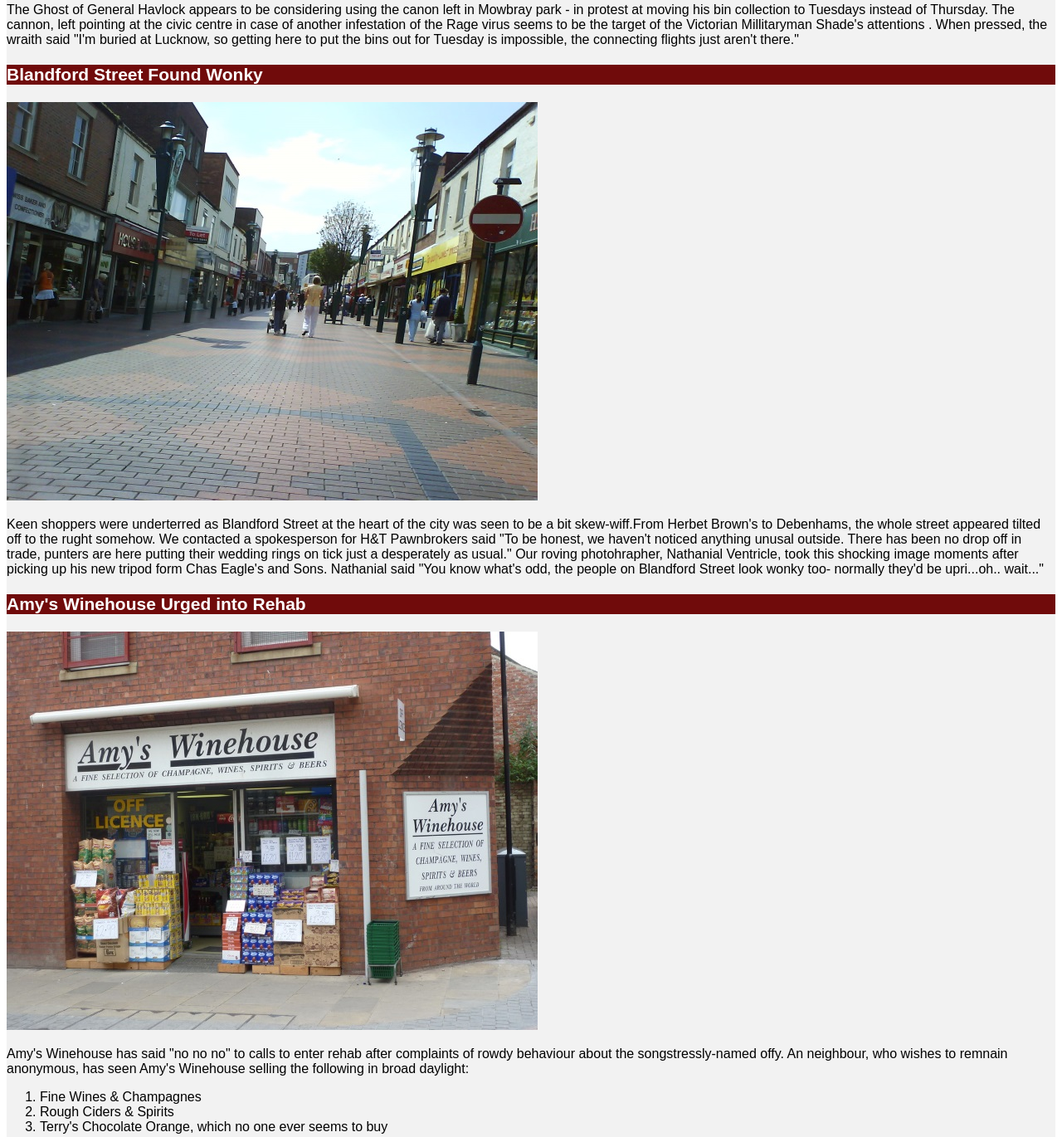
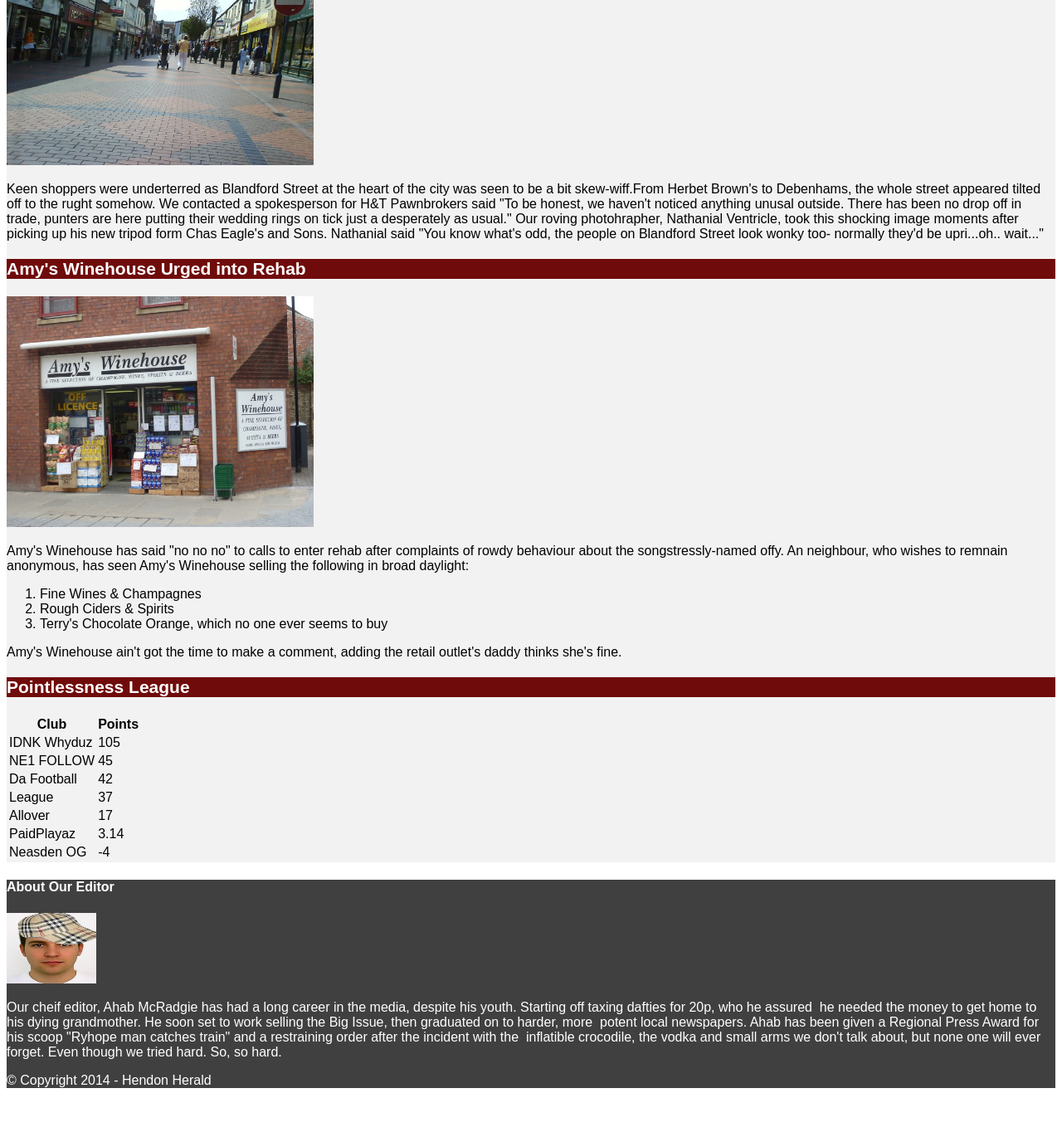
Before and after one commit to Reece-Scott/Hendon-Herald-2, a plain HTML site: page HendonHerald/Index.html in a window 1280 px wide. Shown: the part 979-2349 px from the top of the page at 83% size. After the commit the page ends 2298 px from the top, so only its background shows below. Drawn offline with Linux system fonts and the light colour scheme.

Commit message:
Changed the dimensions of the article photos and footer image

```diff
--- a/HendonHerald/Index.html
+++ b/HendonHerald/Index.html
@@ -31,7 +31,7 @@
         <h2>Spectral Figure Found In Mowbray Park</h2>
         <article>
             <h3>Spirit Eyes Cannon</h3>
-            <img src="images\SpectralFigureDiscoveredInMowbrayPark.jpg" alt="Spirit Eyes Cannon" />
+            <img class="articlepic" src="images\SpectralFigureDiscoveredInMowbrayPark.jpg" alt="Spirit Eyes Cannon" />
             <p>The Ghost of General Havlock appears to be considering using the canon left in Mowbray park - in protest at moving his bin collection to Tuesdays instead of Thursday.
             The cannon, left pointing at the civic centre in case of another infestation of the Rage virus seems to be the target of the Victorian Millitaryman Shade's attentions .
             When pressed, the wraith said "I'm buried at Lucknow, so getting here to put the bins out for Tuesday is impossible, the connecting flights just aren't there."
@@ -39,7 +39,7 @@
 
         <article>
             <h3>Blandford Street Found Wonky</h3>
-            <img src="images\CrookedBlandfordStreet.jpg" alt="Crooked Blandford Street"/>
+            <img class="articlepic" src="images\CrookedBlandfordStreet.jpg" alt="Crooked Blandford Street"/>
             <p>Keen shoppers were underterred as Blandford Street at the heart of the city was seen to be a bit skew-wiff.From Herbet Brown's to Debenhams, the whole street appeared tilted off to the rught somehow.
                 We contacted a spokesperson for H&T Pawnbrokers said "To be honest, we haven't noticed anything unusal outside. There has been no drop off in trade, punters are here putting their wedding rings on tick just a desperately as usual."
                 Our roving photohrapher, Nathanial Ventricle, took this shocking image moments after picking up his new tripod form Chas Eagle's and Sons. Nathanial said "You know what's odd, the people on Blandford Street look wonky too- normally they'd be upri...oh.. wait..."</p>
@@ -47,7 +47,7 @@
 
         <article>
             <h3>Amy's Winehouse Urged into Rehab</h3>
-            <img src="images\AmysWinehouse.jpg" alt="Amy's Winehouse'"/>
+            <img class="articlepic" src="images\AmysWinehouse.jpg" alt="Amy's Winehouse'"/>
             <p>Amy's Winehouse has said "no no no" to calls to enter rehab after complaints of rowdy behaviour about the songstressly-named offy.
                 An neighbour, who wishes to remnain anonymous, has seen Amy's Winehouse selling the following in broad daylight:
                 <ol>
@@ -100,7 +100,7 @@
         </aside>
         <footer>
             <h4>About Our Editor</h4>
-            <img src="images\Our Editor.jpg" height="130px" width="120px" alt="The Editor"/>
+            <img id="footerpic" src="images\Our Editor.jpg" height="130px" width="120px" alt="The Editor"/>
             <p>Our cheif editor, Ahab McRadgie has had a long career in the media, despite his youth. Starting off taxing dafties for 20p, who he assured&nbsp; he needed the money to get home to his dying grandmother. He soon set to work selling the Big Issue, then graduated on to harder, more&nbsp; potent local newspapers.
                Ahab has been given a Regional Press Award for his scoop "Ryhope man catches train" and a restraining order after the incident with the&nbsp; inflatible crocodile, the vodka and small arms we don't talk about, but none one will ever forget. Even though we tried hard. So, so hard.</p>
             © Copyright 2014 - Hendon Herald
--- a/HendonHerald/StyleSheet1.css
+++ b/HendonHerald/StyleSheet1.css
@@ -36,3 +36,11 @@ h2 {
 h1 {
     font-size: 50px;
 }
+.articlepic {
+    height: 278px;
+    width: 370px
+}
+#footerpic {
+    height: 85px;
+    width: 108px;
+}
```
